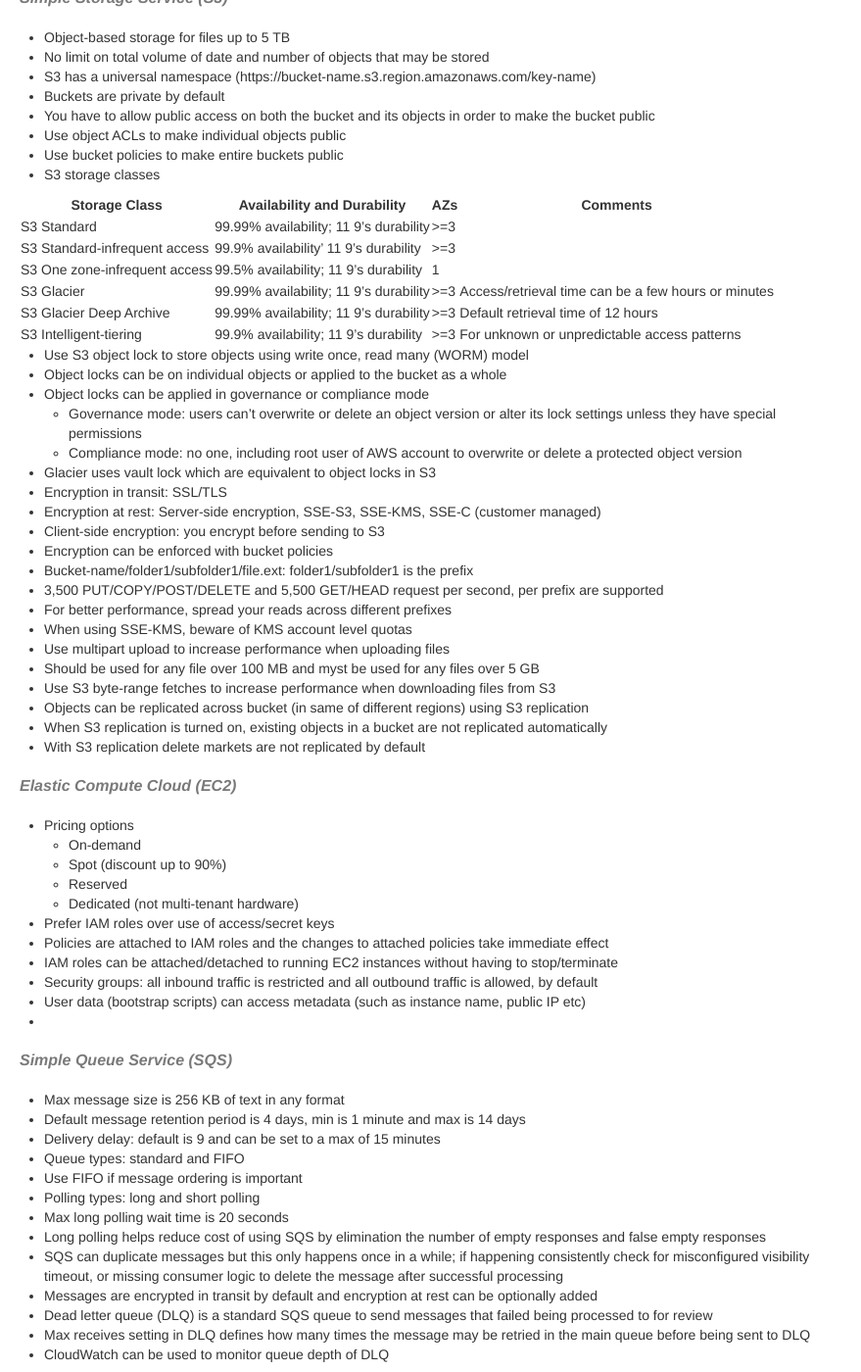
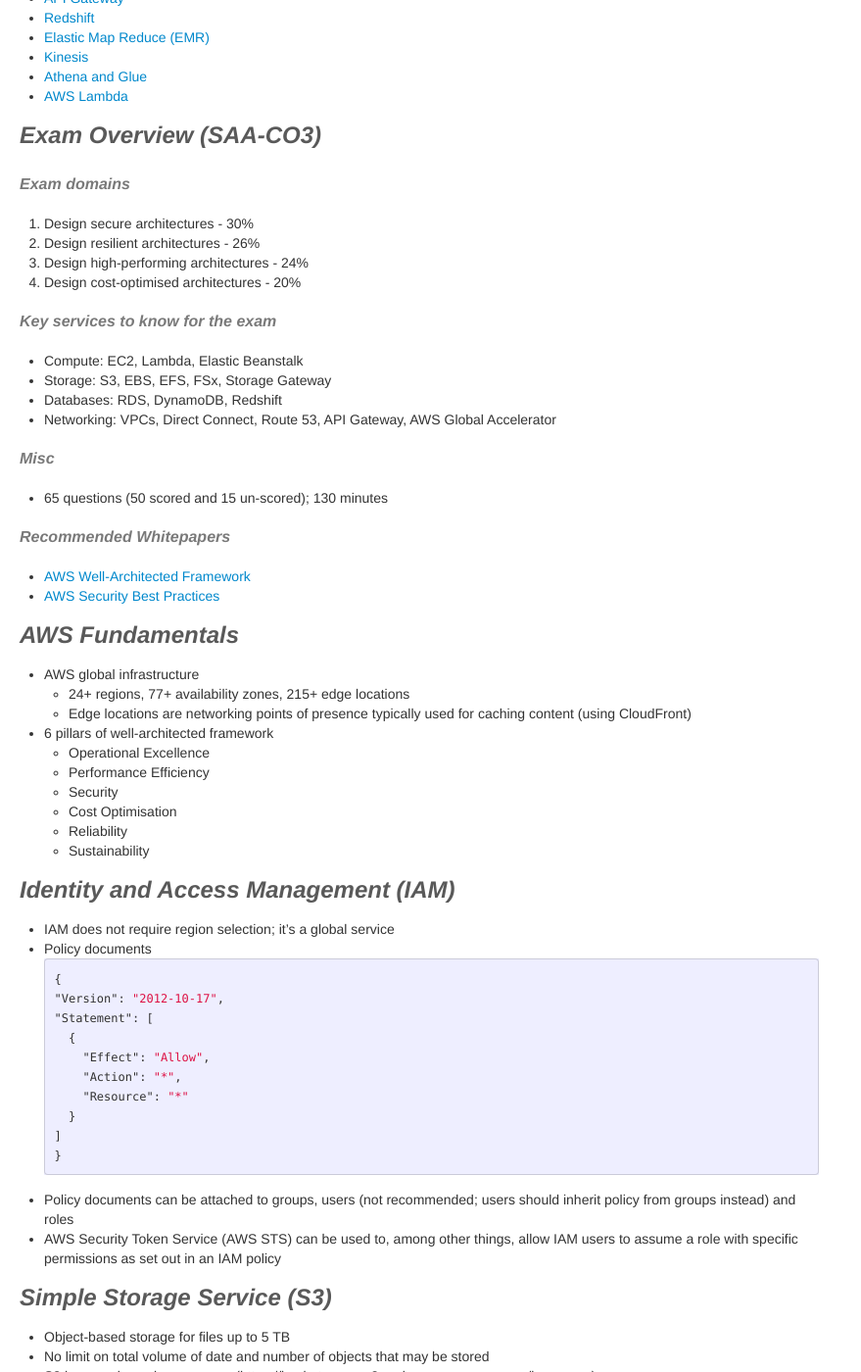
Before and after one commit to anuragkapur/anuragkapur.github.io, a Jekyll site: the page built from blog/engineering/_posts/2022-01-03-aws-certified-solutions-architect-associate-exam-revision-notes.md, in a window 1280 px wide and 1400 px high, scrolled down 398 px. Shown: the whole window at 98% size, without its empty margins (0-879 px from the left). Built offline with Jekyll 4.4.1, drawn with Linux system fonts in a browser that asks for light colours; comment, search, counter and statistics services are not loaded; some of the changed text lies outside the part shown.

Commit message:
Update AWS SA exam revision notes and add pdf resources

````diff
--- a/blog/engineering/_posts/2022-01-03-aws-certified-solutions-architect-associate-exam-revision-notes.md
+++ b/blog/engineering/_posts/2022-01-03-aws-certified-solutions-architect-associate-exam-revision-notes.md
@@ -8,14 +8,77 @@
 teaser: Notes taken while taking the ACloudGuru and AWS Skill Builder courses to prepare for the certification exam
 ---
 
-### AWS Fundamentals
-* Key services to know for the exam
-  * Compute: EC2, Lambda, Elastic Beanstalk
-  * Storage: S3, EBS, EFS, FSx, Storage Gateway
-  * Databases: RDS, DynamoDB, Redshift
-  * Networking: VPCs, Direct Connect, Route 53, API Gateway, AWS Global Accelerator
+<!-- START doctoc generated TOC please keep comment here to allow auto update -->
+<!-- DON'T EDIT THIS SECTION, INSTEAD RE-RUN doctoc TO UPDATE -->
+**Table of Contents**
 
-### Simple Storage Service (S3)
+- [Exam Domains and Overview (SAA-CO3)](#exam-domains-and-overview-saa-co3)
+  - [Recommended Whitepapers](#recommended-whitepapers)
+- [AWS Fundamentals](#aws-fundamentals)
+- [Simple Storage Service (S3)](#simple-storage-service-s3)
+- [Elastic Compute Cloud (EC2)](#elastic-compute-cloud-ec2)
+- [Simple Queue Service (SQS)](#simple-queue-service-sqs)
+- [Simple Notification Service (SNS)](#simple-notification-service-sns)
+- [API Gateway](#api-gateway)
+- [Redshift](#redshift)
+- [Elastic Map Reduce (EMR)](#elastic-map-reduce-emr)
+- [Kinesis](#kinesis)
+- [Athena and Glue](#athena-and-glue)
+- [AWS Lambda](#aws-lambda)
+
+<!-- END doctoc generated TOC please keep comment here to allow auto update -->
+
+## Exam Overview (SAA-CO3)
+### Exam domains
+1. Design secure architectures - 30%
+2. Design resilient architectures - 26%
+3. Design high-performing architectures - 24%
+4. Design cost-optimised architectures - 20%
+
+### Key services to know for the exam
+* Compute: EC2, Lambda, Elastic Beanstalk
+* Storage: S3, EBS, EFS, FSx, Storage Gateway
+* Databases: RDS, DynamoDB, Redshift
+* Networking: VPCs, Direct Connect, Route 53, API Gateway, AWS Global Accelerator
+
+### Misc
+* 65 questions (50 scored and 15 un-scored); 130 minutes
+
+### Recommended Whitepapers
+* [AWS Well-Architected Framework](/assets/blog/engineering/wellarchitected-framework.pdf)
+* [AWS Security Best Practices](https://docs.aws.amazon.com/whitepapers/latest/introduction-aws-security/security-of-the-aws-infrastructure.html)
+
+## AWS Fundamentals
+* AWS global infrastructure
+  * 24+ regions, 77+ availability zones, 215+ edge locations
+  * Edge locations are networking points of presence typically used for caching content (using CloudFront)
+* 6 pillars of well-architected framework
+  * Operational Excellence
+  * Performance Efficiency
+  * Security
+  * Cost Optimisation
+  * Reliability
+  * Sustainability
+
+## Identity and Access Management (IAM)
+* IAM does not require region selection; it's a global service
+* Policy documents
+```json
+{
+  "Version": "2012-10-17",
+  "Statement": [
+    {
+      "Effect": "Allow",
+      "Action": "*",
+      "Resource": "*"
+    }
+  ]
+}
+```
+* Policy documents can be attached to groups, users (not recommended; users should inherit policy from groups instead) and roles
+* AWS Security Token Service (AWS STS) can be used to, among other things, allow IAM users to assume a role with specific permissions as set out in an IAM policy
+
+## Simple Storage Service (S3)
 * Object-based storage for files up to 5 TB
 * No limit on total volume of date and number of objects that may be stored
 * S3 has a universal namespace (https://bucket-name.s3.region.amazonaws.com/key-name)
@@ -55,7 +118,7 @@
 * When S3 replication is turned on, existing objects in a bucket are not replicated automatically
 * With S3 replication delete markets are not replicated by default
 
-### Elastic Compute Cloud (EC2)
+## Elastic Compute Cloud (EC2)
 * Pricing options
   * On-demand
   * Spot (discount up to 90%)
@@ -68,7 +131,7 @@
 * User data (bootstrap scripts) can access metadata (such as instance name, public IP etc)
 *
 
-### Simple Queue Service (SQS)
+## Simple Queue Service (SQS)
 * Max message size is 256 KB of text in any format
 * Default message retention period is 4 days, min is 1 minute and max is 14 days
 * Delivery delay: default is 9 and can be set to a max of 15 minutes
@@ -85,7 +148,7 @@
 DLQ
 * CloudWatch can be used to monitor queue depth of DLQ
 
-### Simple Notification Service (SNS)
+## Simple Notification Service (SNS)
 * Used for proactive push notifications
 * Can be used to set up alarms in CloudWatch
 * Available subscribers: Kinesis data firehose, SQS, Lambda, email, HTTP(S), SMS, platform application endpoint
@@ -95,21 +158,21 @@
 * FIFO and Standard SNS topics available
 * Messages are encrypted in transit by default and encryption at rest can be optionally added
 
-### API Gateway
+## API Gateway
 * Notable features
   * Web Application Firewall (WAF)
   * Rate limiting and DDoS protection
 
-### Redshift
+## Redshift
 * Can store up to 16 PB of data
 * A relational database
 * A redshift cluster lives in a single AZ and thus not highly available
 
-### Elastic Map Reduce (EMR)
+## Elastic Map Reduce (EMR)
 * EMR cluster nodes are EC2 instances and thus live inside a VPC
 * EC2 spot and reserved instances can be used to reduce EMR cluster costs
 
-### Kinesis
+## Kinesis
 * Real-time data streaming service
 * 2 types of Kinesis services
   * Data streams: real-time streaming for ingesting data; does not scale automatically
@@ -118,12 +181,12 @@
 * Kinesis can store data for uo to a year as opposed to SQS which has a max 14 day retention period
 * Kinesis Data Analytics allows data transformation using SQL as it flows through Kinesis
 
-### Athena and Glue
+## Athena and Glue
 * Athena is a serverless interactive query service that can analyse data in S3 using SQL
 * Glue is serverless data integration service for ETL workloads
 * Glue can be used to build a schema of data and Athena can use used to query this data stored in S3
 
-### AWS Lambda
+## AWS Lambda
 * 15 min max timeout
 * 10 GB max RAM/memory
 * Can run in or out of a VPC
````
Also changed, not shown: 2 other files.
